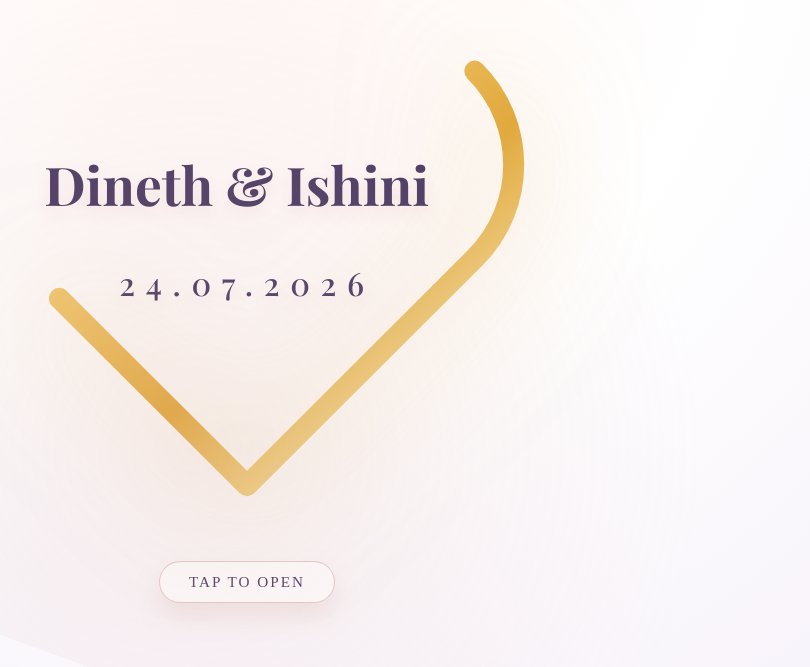
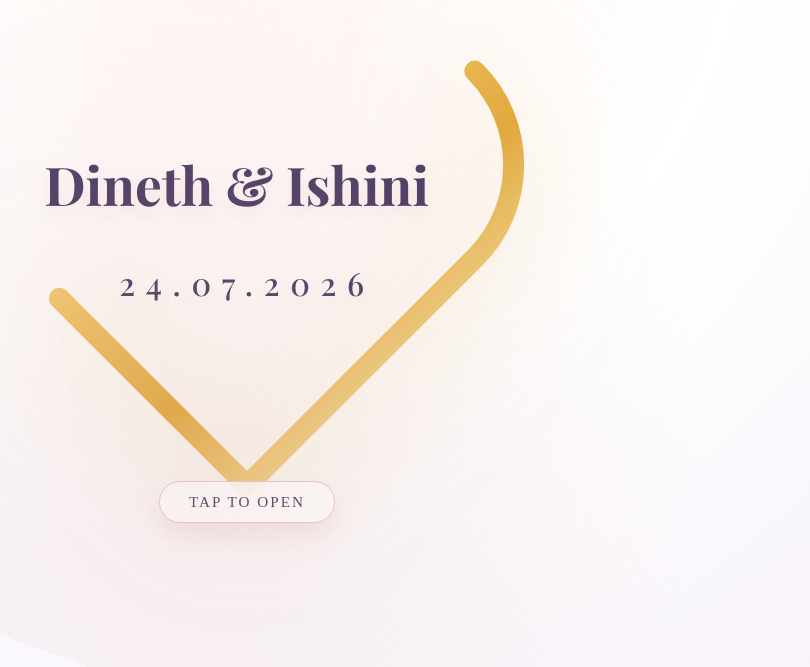
Before and after one commit to Dineth-Jayasekera/wedding-invitation, a plain HTML site: page index.html in a window 1280 px wide. Shown: the part 101-768 px from the top of the page, without its empty margins (393-1203 px from the left). Drawn offline with nearby package versions, Linux system fonts and the light colour scheme.

```diff
--- a/index.html
+++ b/index.html
@@ -80,7 +80,7 @@
 
     .tap-text {
       position: absolute;
-      bottom: 12vh;
+      bottom: 22vh;
       width: 100%;
       text-align: center;
       font-size: 0.95rem;
```
